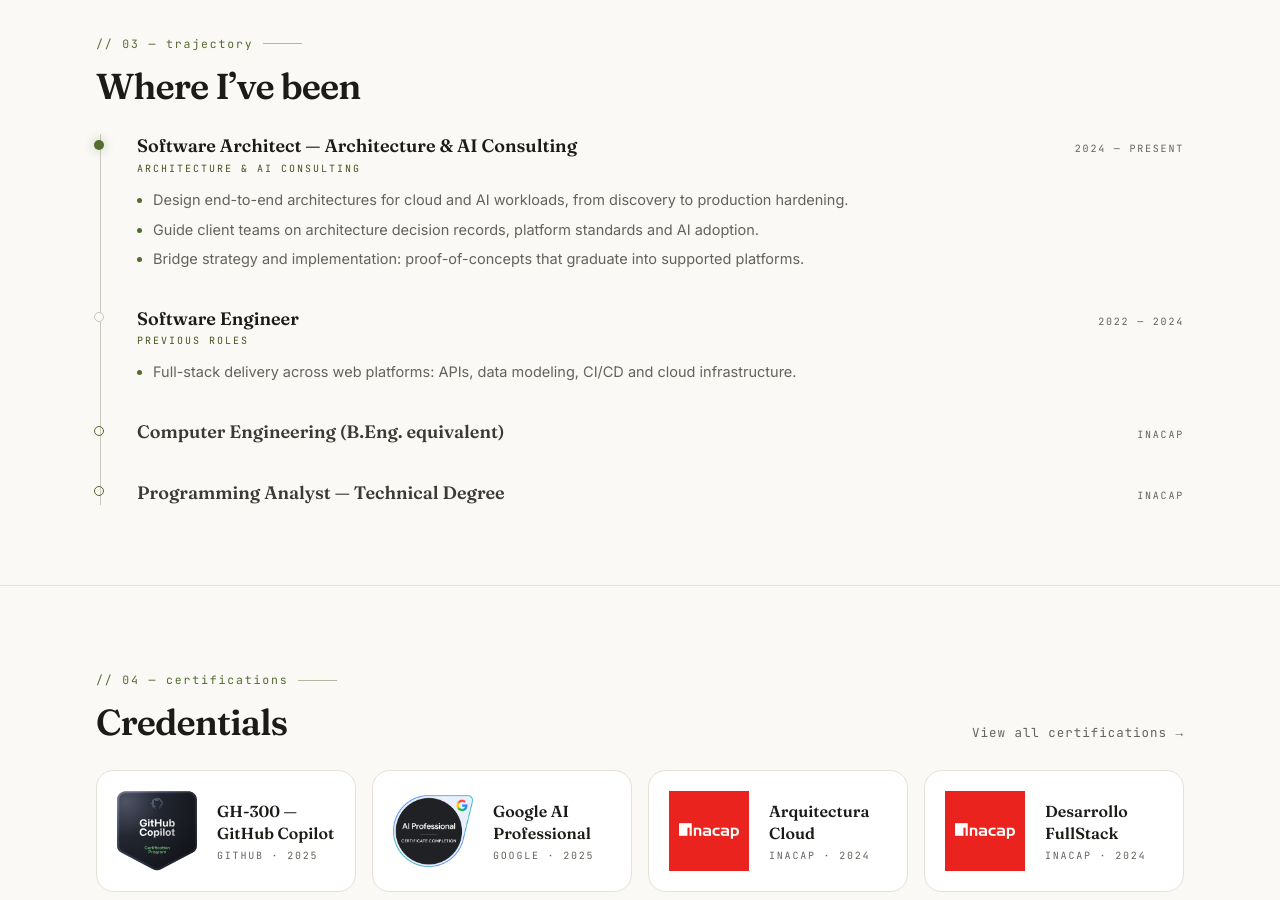
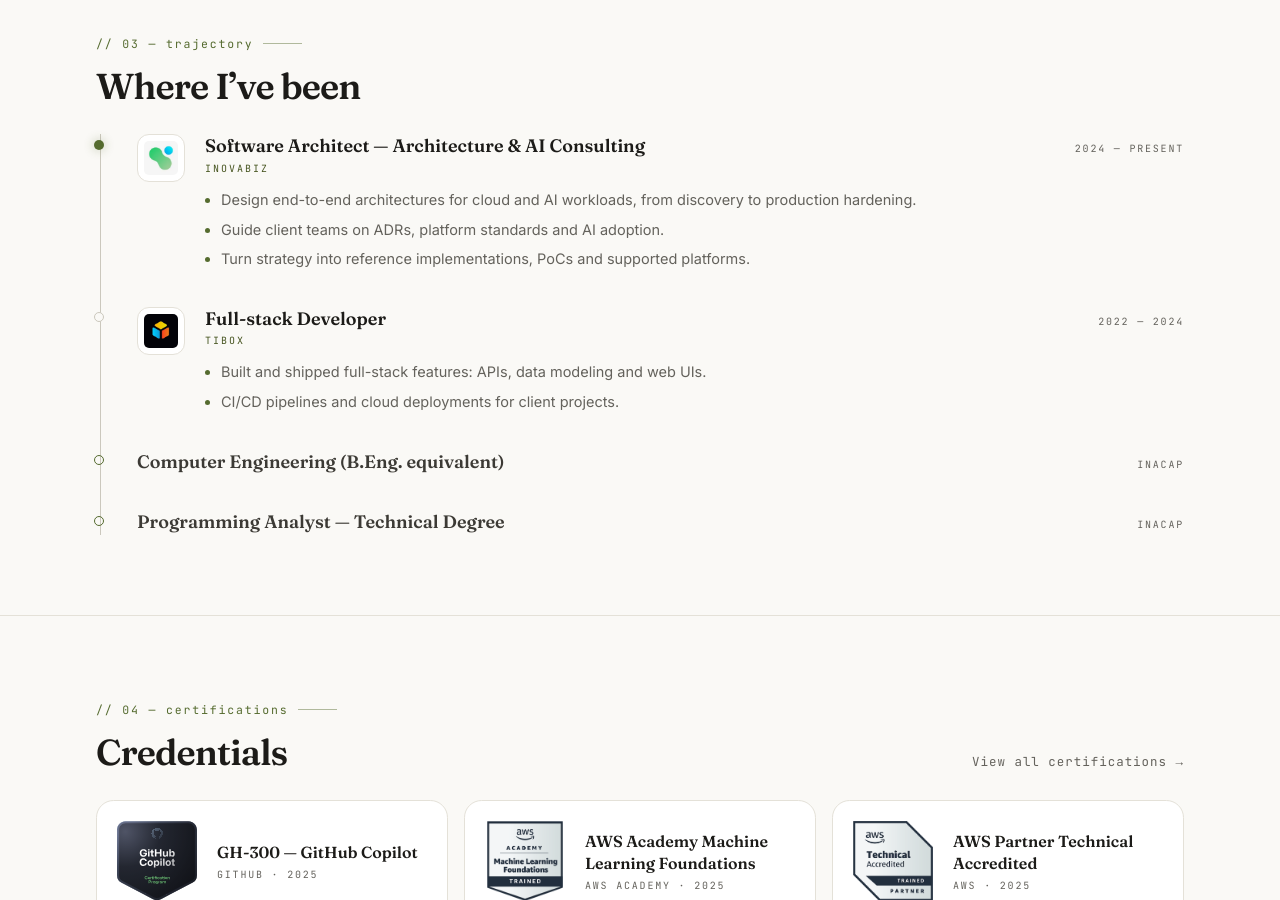
Before and after one commit to VicenteJ20/vicentejorquera-portfolio, an Astro site: page / in a window 1280 px wide. Shown: the part 1900-2800 px from the top of the page. Built offline with nearby package versions, Linux system fonts and the light colour scheme; Astro itself is replaced by a stand-in of ours.

Commit message:
feat(about): AWS certs, work experience with company logos

```diff
--- a/src/components/pages/HomePage.astro
+++ b/src/components/pages/HomePage.astro
@@ -127,6 +127,11 @@ const certificationsPath = localizePath('/certifications/', lang);
     {experience.map((item) => (
       <li class="relative">
         <span class:list={['absolute -left-[2.18rem] top-[0.35rem] h-2.5 w-2.5 rounded-full sm:-left-[2.68rem]', item.current ? 'bg-accent shadow-[0_0_10px_2px_var(--accent-glow)]' : 'border border-line-strong bg-bg']} aria-hidden="true"></span>
+        <div class="flex gap-4 sm:gap-5">
+          {item.logo && (
+            <img src={item.logo} alt={`${item.org} logo`} class="h-11 w-11 shrink-0 rounded-xl border border-line bg-surface object-contain p-1.5 sm:h-12 sm:w-12" decoding="async" />
+          )}
+          <div class="min-w-0 flex-1">
             <div class="flex flex-wrap items-baseline justify-between gap-x-6 gap-y-1">
               <h3 class="font-display text-lg font-semibold leading-snug text-ink">{item.role[lang]}</h3>
               <p class="whitespace-nowrap font-mono text-[10px] uppercase tracking-[0.18em] text-muted">{item.period[lang]}</p>
@@ -135,6 +140,8 @@ const certificationsPath = localizePath('/certifications/', lang);
             <ul class="mt-3 list-disc space-y-1.5 pl-4 text-[14.5px] leading-relaxed text-muted marker:text-accent">
               {item.bullets[lang].map((b) => <li>{b}</li>)}
             </ul>
+          </div>
+        </div>
       </li>
     ))}
     {education.map((item) => (
@@ -153,7 +160,7 @@ const certificationsPath = localizePath('/certifications/', lang);
 <section class="border-t border-line" aria-labelledby="certifications-heading">
   <div class="shell py-16 sm:py-20">
     <SectionHeader kicker={t('home.certsKicker')} title={t('home.certsTitle')} href={certificationsPath} hrefLabel={t('home.certsViewAll')} />
-    <div class="grid gap-4 sm:grid-cols-2 lg:grid-cols-4">
+    <div class="grid gap-4 sm:grid-cols-2 lg:grid-cols-3">
       {certifications.map((cert) => <CertCard cert={cert} lang={lang} />)}
     </div>
   </div>
--- a/src/data/certifications.ts
+++ b/src/data/certifications.ts
@@ -33,6 +33,24 @@ export const certifications: Certification[] = [
     image: '/certs/github-copilot.svg',
   },
   {
+    id: 'aws-ml-foundations',
+    name: 'AWS Academy Machine Learning Foundations',
+    issuer: 'AWS Academy',
+    year: 2025, // ⚠️ placeholder
+    verifyUrl: undefined,
+    credentialId: undefined,
+    image: '/imgs/aws-academy-machine-learning-foundations.png',
+  },
+  {
+    id: 'aws-partner',
+    name: 'AWS Partner Technical Accredited',
+    issuer: 'AWS',
+    year: 2025, // ⚠️ placeholder
+    verifyUrl: undefined,
+    credentialId: undefined,
+    image: '/imgs/aws-partner-technical-accredited.png',
+  },
+  {
     id: 'google-ai-professional',
     name: 'Google AI Professional',
     issuer: 'Google',
--- a/src/data/experience.ts
+++ b/src/data/experience.ts
@@ -1,16 +1,33 @@
 /**
  * ┌─────────────────────────────────────────────────────────────┐
- * │  EXPERIENCE & EDUCATION — timeline content.                 │
+ * │  EXPERIENCE & EDUCATION — the work timeline.                │
+ * │  EDIT THIS FILE to update the timeline on the home page.    │
  * └─────────────────────────────────────────────────────────────┘
  *
- * ⚠️ PLACEHOLDERS: periods, employer names and bullet points are
- *    draft suggestions based on what I know. Rewrite freely —
- *    the layout adapts to any number of entries.
+ * HOW TO EDIT
+ * -----------
+ * Each work entry is an object in `experience[]`. The home page renders
+ * them in order, most recent first — so keep the list ordered.
+ *
+ *   role:    { en, es } — job title, both languages
+ *   org:     string      — company name (shown in mono caps)
+ *   logo:    string      — OPTIONAL image in public/, e.g. '/imgs/brand.webp'
+ *                          (keep square-ish artwork; it renders in a small chip)
+ *   period:  { en, es }  — date range, both languages
+ *   bullets: { en, es }  — 1–3 short bullets each language
+ *   current: true        — marks the highlighted "current" role (accent dot)
+ *
+ * Education entries live in `education[]` at the bottom — same shape,
+ * minus logo/period (rendered as simpler rows).
+ *
+ * ⚠️ Everything below marked PLACEHOLDER is example copy — rewrite with
+ *    your real history and dates.
  */
 
 export interface ExperienceItem {
   role: { en: string; es: string };
   org: string;
+  logo?: string;
   period: { en: string; es: string };
   bullets: { en: string[]; es: string[] };
   current?: boolean;
@@ -18,42 +35,55 @@ export interface ExperienceItem {
 
 export const experience: ExperienceItem[] = [
   {
-    role: { en: 'Software Architect — Architecture & AI Consulting', es: 'Arquitecto de Software — Consultoría de Arquitectura e IA' },
-    org: 'Architecture & AI Consulting', // ⚠️ placeholder: real org name
+    // ── CURRENT ROLE ───────────────────────────────────────────
+    role: {
+      en: 'Software Architect — Architecture & AI Consulting',
+      es: 'Arquitecto de Software — Consultoría de Arquitectura e IA',
+    },
+    org: 'Inovabiz',
+    logo: '/imgs/inovabiz-logo.webp',
     period: { en: '2024 — Present', es: '2024 — Presente' }, // ⚠️ placeholder
     current: true,
     bullets: {
       en: [
+        // ⚠️ placeholder — describe your current work
         'Design end-to-end architectures for cloud and AI workloads, from discovery to production hardening.',
-        'Guide client teams on architecture decision records, platform standards and AI adoption.', // ⚠️ placeholder
-        'Bridge strategy and implementation: proof-of-concepts that graduate into supported platforms.', // ⚠️ placeholder
+        'Guide client teams on ADRs, platform standards and AI adoption.',
+        'Turn strategy into reference implementations, PoCs and supported platforms.',
       ],
       es: [
+        // ⚠️ placeholder — describe tu trabajo actual
         'Diseño arquitecturas end-to-end para cargas cloud e IA, del descubrimiento al hardening en producción.',
-        'Acompaño a equipos clientes en ADRs, estándares de plataforma y adopción de IA.', // ⚠️ placeholder
-        'Puente entre estrategia e implementación: POCs que gradúan a plataformas soportadas.', // ⚠️ placeholder
+        'Acompaño a equipos en ADRs, estándares de plataforma y adopción de IA.',
+        'Convierto estrategia en implementaciones de referencia, PoCs y plataformas soportadas.',
       ],
     },
   },
   {
-    role: { en: 'Software Engineer', es: 'Desarrollador de Software' },
-    org: 'Previous roles', // ⚠️ placeholder
+    // ── PREVIOUS ROLE ──────────────────────────────────────────
+    role: { en: 'Full-stack Developer', es: 'Desarrollador Full-stack' }, // ⚠️ placeholder role
+    org: 'Tibox',
+    logo: '/imgs/tibox-logo.webp',
     period: { en: '2022 — 2024', es: '2022 — 2024' }, // ⚠️ placeholder
     bullets: {
       en: [
-        'Full-stack delivery across web platforms: APIs, data modeling, CI/CD and cloud infrastructure.', // ⚠️ placeholder
+        // ⚠️ placeholder — describe your previous work
+        'Built and shipped full-stack features: APIs, data modeling and web UIs.',
+        'CI/CD pipelines and cloud deployments for client projects.',
       ],
       es: [
-        'Entrega full-stack en plataformas web: APIs, modelado de datos, CI/CD e infraestructura cloud.', // ⚠️ placeholder
+        // ⚠️ placeholder — describe tu trabajo anterior
+        'Construí y publiqué funcionalidades full-stack: APIs, modelado de datos y UIs web.',
+        'Pipelines CI/CD y despliegues cloud para proyectos de clientes.',
       ],
     },
   },
 ];
 
+// Education — simpler rows, no logos needed
 export interface EducationItem {
   degree: { en: string; es: string };
   school: string;
-  detail?: { en: string; es: string };
 }
 
 export const education: EducationItem[] = [
```
Lines whose indentation alone changed are shown as unchanged.
